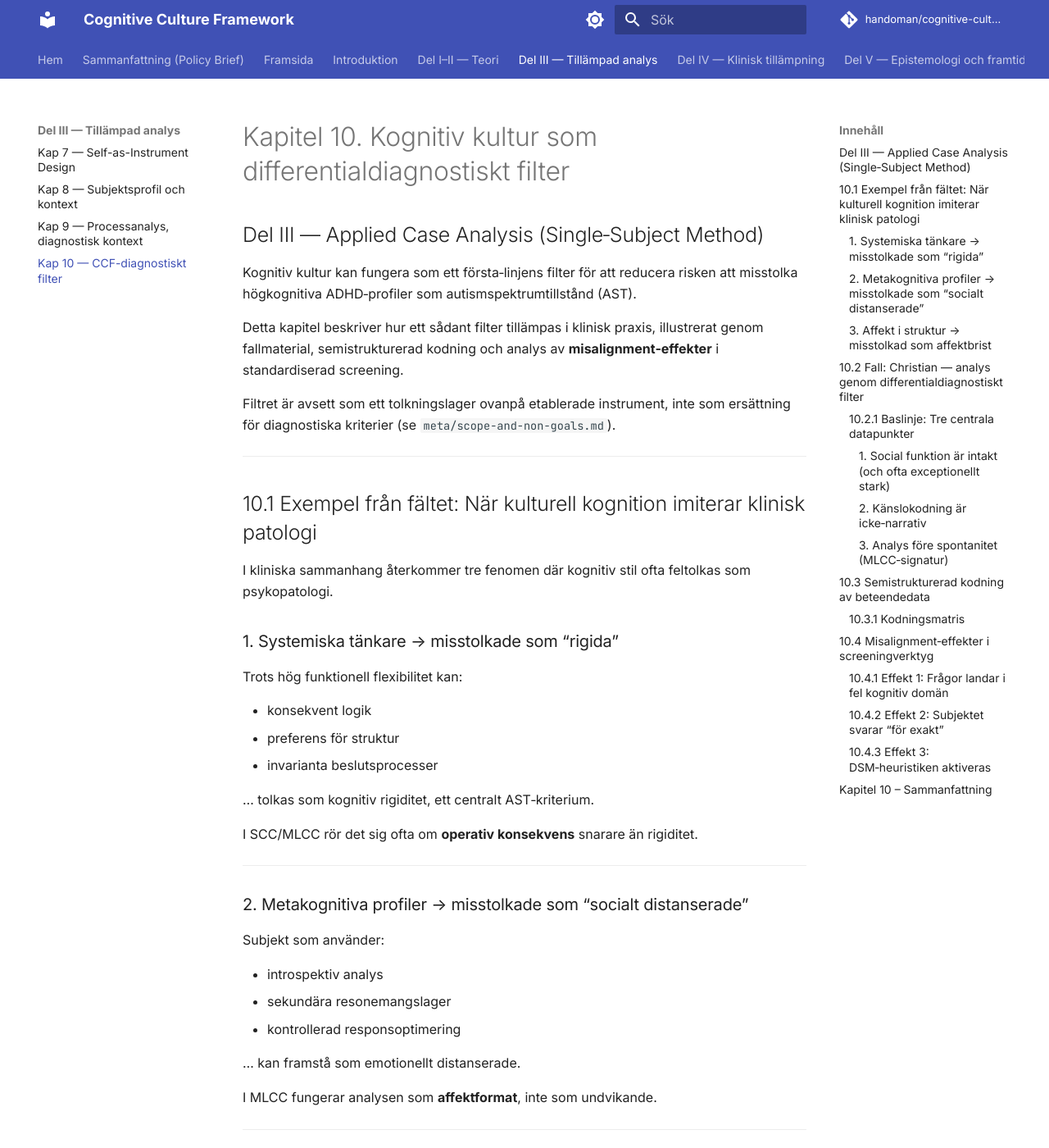
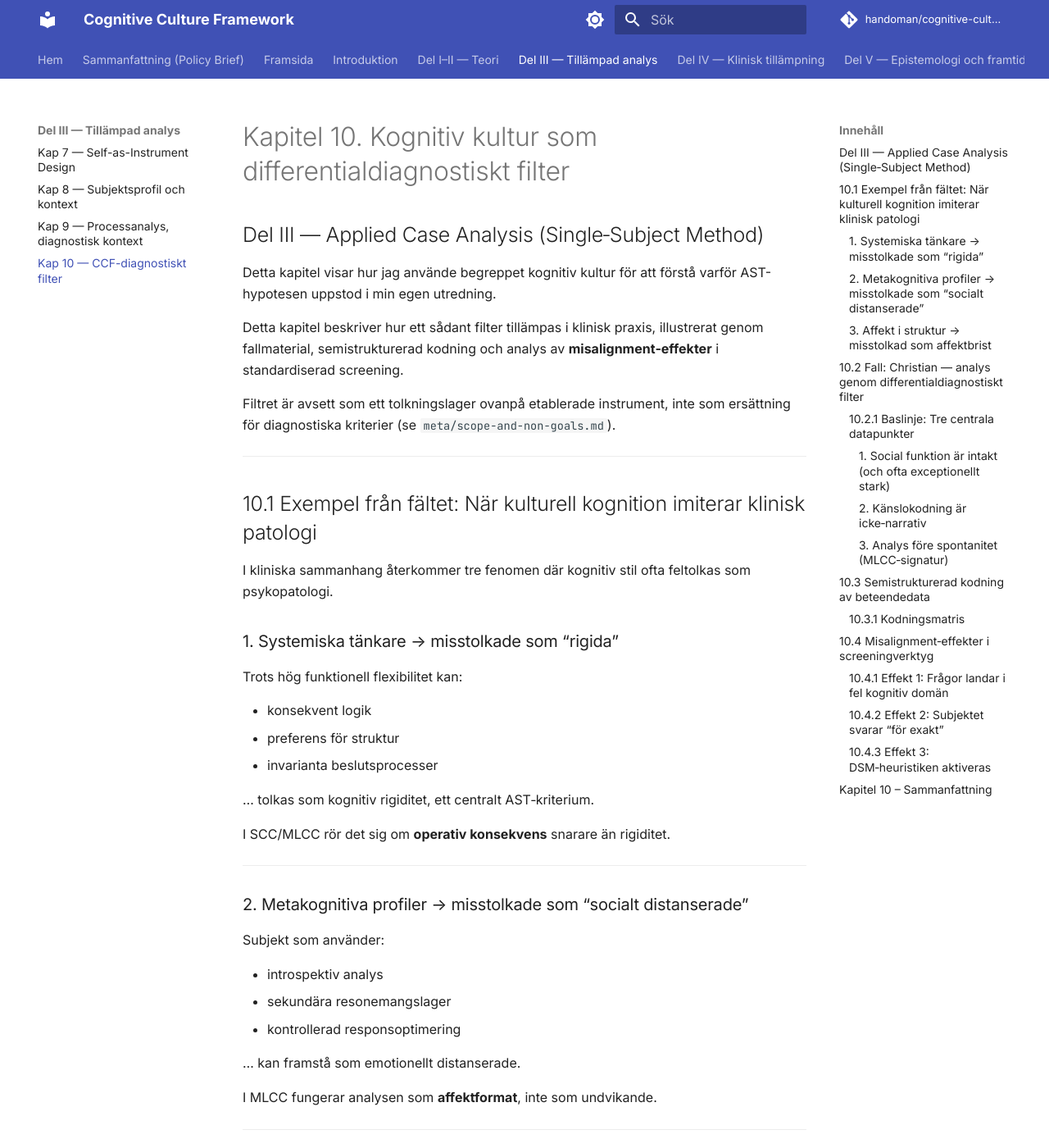
Before and after one commit to handoman/cognitive-culture-diagnostics, an MkDocs documentation site: the page built from content/sv/18-chapter-10-cognitive-culture-diagnostic-filter.md, in a window 1280 px wide and 1400 px high. Shown: the whole window at 82% size. Built offline with MkDocs 1.6.1 and Material for MkDocs 9.7.7, drawn with Linux system fonts in a browser that asks for light colours; comment, search, counter and statistics services are not loaded; some of the changed text lies outside the part shown.

Commit message:
revise: ch.10 — personalize diagnostic-filter framing and AST-hypothesis claim (D33-D35, D42)
Co-Authored-By: Claude Sonnet 5 <noreply@anthropic.com>
Claude-Session: https://claude.ai/code/session_01NosfnVG8T5mm2NzCKrqm92

```diff
--- a/content/sv/18-chapter-10-cognitive-culture-diagnostic-filter.md
+++ b/content/sv/18-chapter-10-cognitive-culture-diagnostic-filter.md
@@ -2,7 +2,7 @@
 
 ## Del III — Applied Case Analysis (Single‑Subject Method)
 
-Kognitiv kultur kan fungera som ett första‑linjens filter för att reducera risken att misstolka högkognitiva ADHD‑profiler som autismspektrumtillstånd (AST).
+Detta kapitel visar hur jag använde begreppet kognitiv kultur för att förstå varför AST-hypotesen uppstod i min egen utredning.
 
 Detta kapitel beskriver hur ett sådant filter tillämpas i klinisk praxis, illustrerat genom fallmaterial, semistrukturerad kodning och analys av **misalignment‑effekter** i standardiserad screening.
 
@@ -24,7 +24,7 @@ Trots hög funktionell flexibilitet kan:
 
 … tolkas som kognitiv rigiditet, ett centralt AST‑kriterium.
 
-I SCC/MLCC rör det sig ofta om **operativ konsekvens** snarare än rigiditet.
+I SCC/MLCC rör det sig om **operativ konsekvens** snarare än rigiditet.
 
 ---
 
@@ -210,4 +210,4 @@ I fallet Christian visar filtret att:
 - logik används som uttrycksmedel, inte som undvikande
 - introspektion är kulturell, inte patologisk
 
-Kognitiv kultur förklarar med hög precision varför AST‑hypotesen uppstår — och varför den inte håller.
+Kognitiv kultur erbjuder en förklaring som är koherent med mitt material till varför AST-hypotesen uppstod. Att den inte höll avgjordes av utredningens instrument, inte av CCF.
```
Also changed, not shown: other parts of content/sv/18-chapter-10-cognitive-culture-diagnostic-filter.md (+2 -2 lines).
